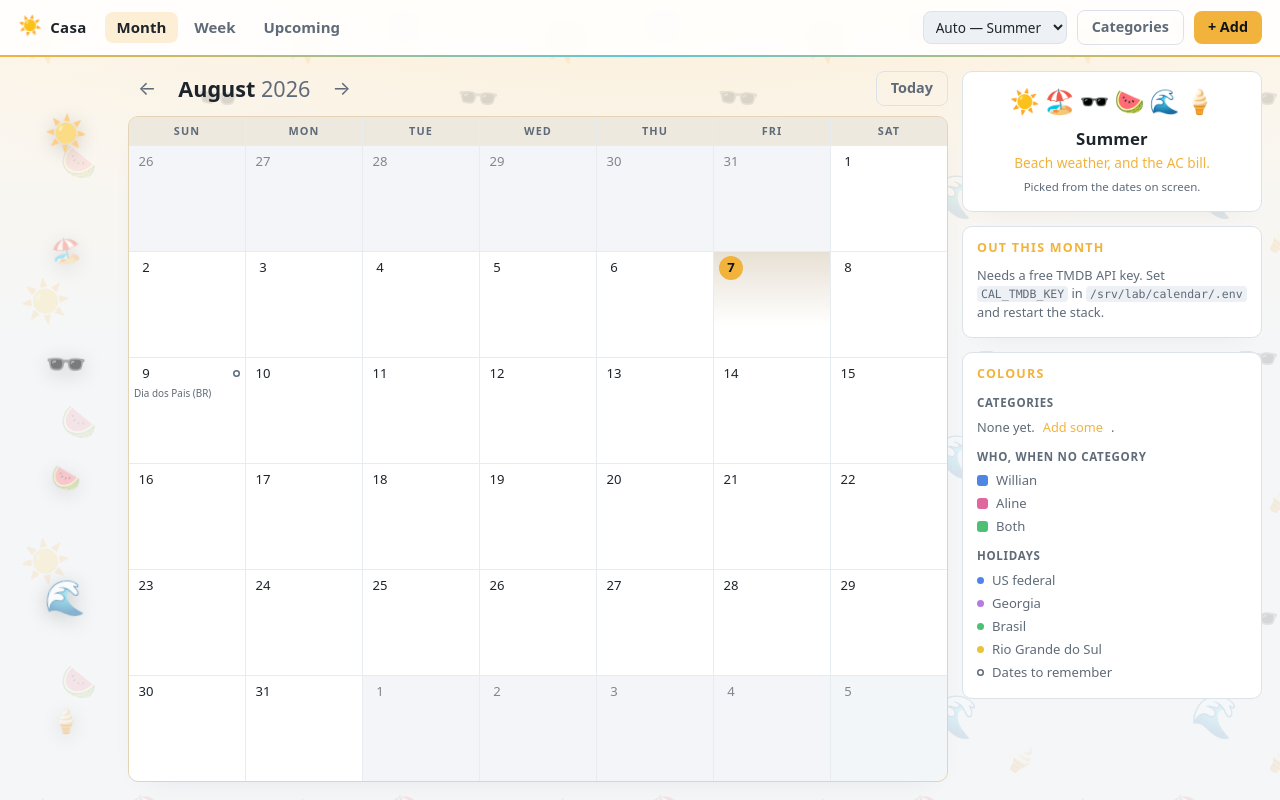
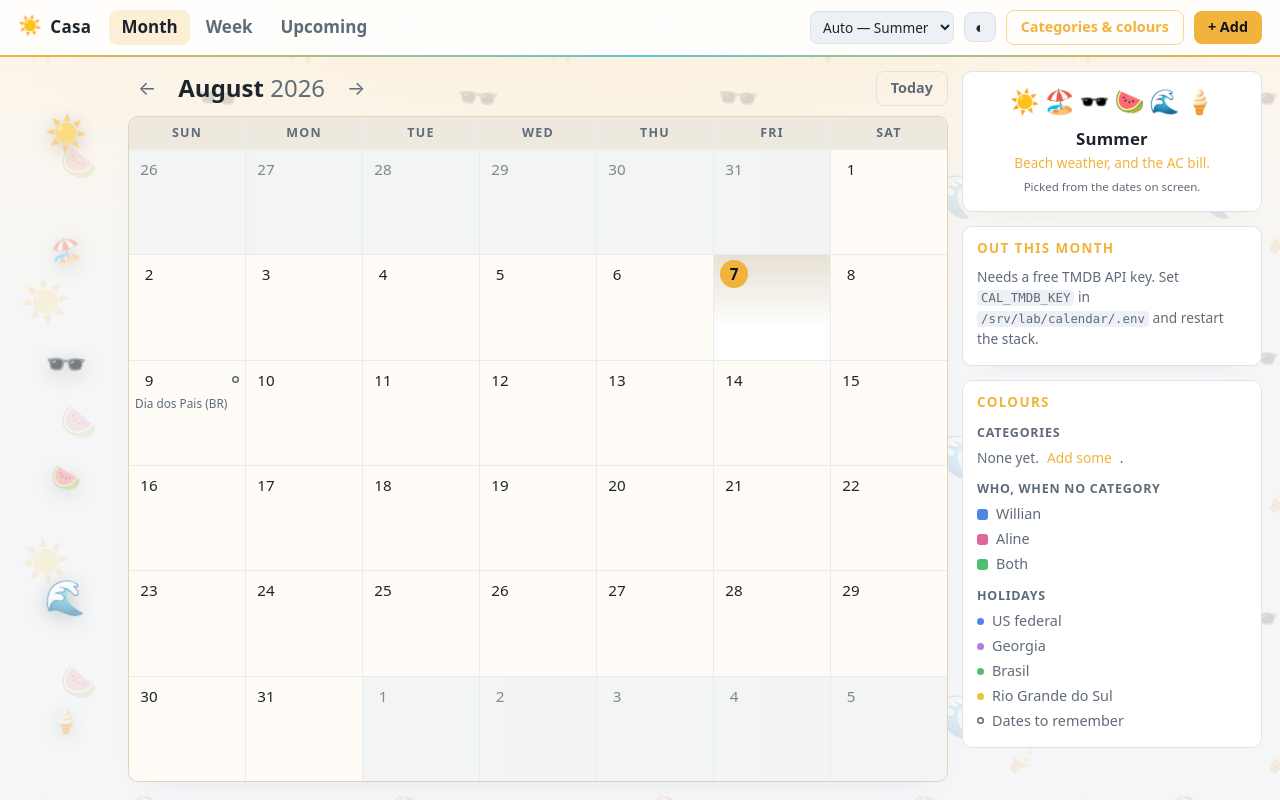
Before and after one commit to willianpripp/family-calendar, a FastAPI app: page /month in a window 1280 px wide. Run offline with FastAPI, Linux system fonts and the light colour scheme; some libraries are stand-ins or nearby versions.

Commit message:
dashboard: restructure into machine / apps / plumbing; calendar: lighter, bigger, switchable
Dashboard, all of it Willian's read of the page:

- KPIs on top and small, then System, then the things people open, then the
  plumbing, then links. Apps are split Home vs Trading and work, and backups
  now sit with infrastructure.
- System is THREE columns, not six. At six each card was narrower than its
  own text and the CPU model overlapped the percentage.
- 'of 7.8, I don't know what that is' and '58.8 of 63.1 of what': every
  figure is labelled and every disk says which one it is. The 256 GB question
  is answered by a Proxmox widget reading the HOST, because Glances runs
  inside the guest and cannot see the hypervisor's pool. The VM holds 95 GB
  of the NVMe (32 system + 63 data); 137 GB of the thin pool is still free.
- The photo is a photo again. The first pass dimmed it into mud to keep text
  readable; the right fix was to make the cards opaque and let the picture be
  seen between them.

The Proxmox widget reads through homepage@pve, a dedicated user holding
PVEAuditor and nothing else. Its token lives in the stack's .env (mode 600,
gitignored) and reaches the public config via {{HOMEPAGE_VAR_PVE_TOKEN}}.

Calendar: base type up from 15px to 17px with the small text raised again on
top, a lighter dark palette, a breath of the theme colour in the day cells,
and a light/dark/system toggle that persists — 'too dark' and 'keep it dark'
are both right for two people sharing one calendar, so it is a switch.
Categories are reachable from the event form now, not only from a header link
that was easy to miss.

```diff
--- a/app/static/style.css
+++ b/app/static/style.css
@@ -47,7 +47,7 @@
 :root[data-lighttheme="1"], .light-preview { color-scheme: light; }
 
 @media (prefers-color-scheme: light) {
-  :root {
+  :root:not([data-mode="dark"]) {
     --ground: #F4F6F8;
     --surface: #FFFFFF;
     --surface-2: #EDF1F5;
@@ -73,11 +73,11 @@ body {
     linear-gradient(180deg, var(--wash), var(--ground) 45%);
   background-attachment: fixed;
   color: var(--text);
-  font: 15px/1.45 system-ui, -apple-system, "Segoe UI", sans-serif;
+  font: 17px/1.45 system-ui, -apple-system, "Segoe UI", sans-serif;
   display: flex; flex-direction: column;
 }
 a { color: var(--accent); text-decoration: none; }
-h1 { font-size: 1.35rem; margin: 0; text-wrap: balance; }
+h1 { font-size: 1.5rem; margin: 0; text-wrap: balance; }
 
 /* --- the dressing ----------------------------------------------------------
  *
@@ -169,6 +169,10 @@ body::before {
 .add { background: var(--accent); color: #10151b; }
 .add:hover { filter: brightness(1.08); }
 .ghost { color: var(--muted); border: 1px solid var(--line); }
+.tools .ghost {
+  color: var(--accent);
+  border-color: color-mix(in oklab, var(--accent) 55%, transparent);
+}
 .ghost:hover { color: var(--text); background: var(--surface-2); }
 
 /* On a desktop the app owns the viewport: the page itself never scrolls, and
@@ -228,12 +232,13 @@ main { min-width: 0; display: flex; flex-direction: column; min-height: 0; }
   grid-row: 1;
   background: color-mix(in oklab, var(--accent) 14%, var(--surface-2));
   color: var(--muted);
-  font-size: .68rem; letter-spacing: .1em; text-transform: uppercase;
-  text-align: center; padding: 6px 0; font-weight: 600;
+  font-size: .78rem; letter-spacing: .1em; text-transform: uppercase;
+  text-align: center; padding: 7px 0; font-weight: 600;
 }
 .grid.month > .dow:first-of-type ~ .day { }
 .day {
-  background: var(--surface); min-width: 0; padding: 4px 5px 6px;
+  background: color-mix(in oklab, var(--accent) 4%, var(--surface));
+  min-width: 0; padding: 5px 6px 7px;
   display: flex; flex-direction: column; gap: 2px; overflow: hidden;
   transition: background .15s ease;
 }
@@ -242,13 +247,13 @@ main { min-width: 0; display: flex; flex-direction: column; min-height: 0; }
 .dayhead { display: flex; align-items: center; justify-content: space-between; gap: 4px; }
 .daynum {
   display: inline-flex; align-items: center; justify-content: center;
-  min-width: 24px; height: 24px; border-radius: 12px;
-  font-size: .82rem; color: var(--text); font-variant-numeric: tabular-nums;
+  min-width: 28px; height: 28px; border-radius: 14px;
+  font-size: .95rem; color: var(--text); font-variant-numeric: tabular-nums;
 }
 .daynum:hover { background: var(--surface-2); }
 .day.today .daynum { background: var(--accent); color: #10151b; font-weight: 700; }
 .holname {
-  font-size: .62rem; color: var(--muted); line-height: 1.2;
+  font-size: .74rem; color: var(--muted); line-height: 1.25;
   overflow: hidden; text-overflow: ellipsis; white-space: nowrap;
 }
 
@@ -357,9 +362,9 @@ main { min-width: 0; display: flex; flex-direction: column; min-height: 0; }
   border-radius: var(--radius); padding: 12px 14px;
   box-shadow: 0 10px 30px -20px var(--shadow);
 }
-.panel-h { font-size: .78rem; letter-spacing: .1em; text-transform: uppercase; color: var(--accent); margin: 0 0 8px; }
-.panel-sub { font-size: .72rem; letter-spacing: .06em; text-transform: uppercase; color: var(--muted); margin: 12px 0 6px; }
-.panel-note { font-size: .8rem; color: var(--muted); margin: 4px 0; }
+.panel-h { font-size: .84rem; letter-spacing: .1em; text-transform: uppercase; color: var(--accent); margin: 0 0 8px; }
+.panel-sub { font-size: .78rem; letter-spacing: .06em; text-transform: uppercase; color: var(--muted); margin: 12px 0 6px; }
+.panel-note { font-size: .86rem; color: var(--muted); margin: 4px 0; }
 .panel-note code { font-family: var(--mono); font-size: .9em; background: var(--surface-2); border-radius: 4px; padding: 1px 4px; }
 
 .releases { list-style: none; margin: 0; padding: 0; }
@@ -371,10 +376,10 @@ main { min-width: 0; display: flex; flex-direction: column; min-height: 0; }
   background: var(--surface-2); border-radius: 4px; flex: none;
 }
 .rel-txt { min-width: 0; display: flex; flex-direction: column; }
-.rel-title { font-size: .82rem; font-weight: 600; overflow: hidden; text-overflow: ellipsis; white-space: nowrap; }
-.rel-meta { font-size: .72rem; color: var(--muted); font-variant-numeric: tabular-nums; }
+.rel-title { font-size: .88rem; font-weight: 600; overflow: hidden; text-overflow: ellipsis; white-space: nowrap; }
+.rel-meta { font-size: .8rem; color: var(--muted); font-variant-numeric: tabular-nums; }
 
-.legend-list { list-style: none; margin: 0; padding: 0; font-size: .82rem; }
+.legend-list { list-style: none; margin: 0; padding: 0; font-size: .9rem; }
 .legend-list li { display: flex; align-items: center; gap: 8px; margin: 4px 0; color: var(--muted); }
 .swatch { width: 11px; height: 11px; border-radius: 3px; flex: none; display: inline-block; }
 
@@ -426,3 +431,56 @@ button.danger { color: #E5484D; border-color: #E5484D; background: none; }
 .catrow .count { font-size: .78rem; color: var(--muted); min-width: 76px; }
 .swatches { display: flex; flex-wrap: wrap; gap: 7px; }
 .bigswatch { width: 30px; height: 30px; border-radius: 7px; display: inline-block; }
+
+/* A category can be made from where you notice you need one, which is while
+   filling in an event, not from a settings page you have to already know
+   about. */
+.sublink { font-size: .8rem; color: var(--accent); margin-top: 2px; }
+
+/* --- light / dark, chosen rather than inherited -----------------------------
+ *
+ * The OS preference is still the default; these two blocks exist so the choice
+ * can be overridden per person. Willian reads this on a dark-mode PC and found
+ * the dark palette heavy, and "make it lighter" and "keep it dark" are both
+ * legitimate answers for two people sharing one calendar — so it is a switch,
+ * not a decision I get to make for them. The value is stored in localStorage
+ * and applied before first paint (see base.html), so there is no flash of the
+ * wrong theme.
+ */
+:root[data-mode="light"] {
+    --ground: #F4F6F8;
+    --surface: #FFFFFF;
+    --surface-2: #EDF1F5;
+    --text: #1D242C;
+    --muted: #5F6B78;
+    --line: #DCE2E9;
+    --line-soft: #E7ECF1;
+    --shadow: rgba(20, 30, 45, .10);
+    --today: rgba(232, 163, 61, .16);
+    --pad-fade: .5;
+    --wash: color-mix(in oklab, var(--accent) 12%, #FFFFFF);
+  color-scheme: light;
+}
+:root[data-mode="light"] body::before { opacity: .13; }
+
+:root[data-mode="dark"] {
+    --ground: #1D242E;
+    --surface: #252E3A;
+    --surface-2: #2E3947;
+    --text: #EEF2F7;
+    --muted: #A6B3C1;
+    --line: #3A4655;
+    --line-soft: #313C49;
+    --shadow: rgba(0, 0, 0, .35);
+    --today: rgba(232, 163, 61, .10);
+    --pad-fade: .38;
+    --wash: var(--theme-tint);
+  color-scheme: dark;
+}
+
+.modetoggle {
+  font: inherit; font-size: 1rem; line-height: 1; cursor: pointer;
+  background: var(--surface-2); color: var(--text);
+  border: 1px solid var(--line); border-radius: 8px; padding: 6px 10px;
+}
+.modetoggle:hover { border-color: var(--accent); }
--- a/app/templates/base.html
+++ b/app/templates/base.html
@@ -19,6 +19,13 @@
     --motif-pattern: url("{{ theme.pattern }}");
   }
 </style>
+<script>
+  (function () {
+    var m = null;
+    try { m = localStorage.getItem('calmode'); } catch (e) {}
+    if (m === 'light' || m === 'dark') { document.documentElement.dataset.mode = m; }
+  })();
+</script>
 <script src="/static/htmx.min.js?v={{ asset_v }}" defer></script>
 </head>
 <body hx-boost="true">
@@ -48,7 +55,8 @@
         {% endfor %}
       </select>
     </form>
-    <a class="ghost" href="/categories?back={{ here }}">Categories</a>
+    <button type="button" class="modetoggle" id="modetoggle" title="Light or dark" aria-label="Light or dark">◐</button>
+    <a class="ghost" href="/categories?back={{ here }}">Categories &amp; colours</a>
     <a class="add" href="/events/new?back={{ here }}">+ Add</a>
   </div>
 </header>
@@ -71,5 +79,30 @@
   </aside>
   {% endblock %}
 </div>
+
+<script>
+  // Cycles system → light → dark → system. "System" has to stay reachable:
+  // once someone pins a mode, the calendar would otherwise ignore their
+  // machine switching to night mode forever.
+  (function () {
+    var btn = document.getElementById('modetoggle');
+    if (!btn) { return; }
+    var order = ['', 'light', 'dark'];
+    function label() {
+      var m = document.documentElement.dataset.mode || '';
+      btn.textContent = m === 'light' ? '☀' : (m === 'dark' ? '☾' : '◐');
+      btn.title = 'Theme: ' + (m || 'follow the system') + ' — click to change';
+    }
+    btn.addEventListener('click', function () {
+      var cur = document.documentElement.dataset.mode || '';
+      var next = order[(order.indexOf(cur) + 1) % order.length];
+      if (next) { document.documentElement.dataset.mode = next; }
+      else { delete document.documentElement.dataset.mode; }
+      try { next ? localStorage.setItem('calmode', next) : localStorage.removeItem('calmode'); } catch (e) {}
+      label();
+    });
+    label();
+  })();
+</script>
 </body>
 </html>
--- a/app/templates/event_form.html
+++ b/app/templates/event_form.html
@@ -52,6 +52,7 @@
         <option value="{{ c.id }}" {% if ev and ev.get('category_id') == c.id %}selected{% endif %}>{{ c.name }}</option>
         {% endfor %}
       </select>
+      <a class="sublink" href="/categories?back={{ back | urlencode }}">Add a category, or change its colour →</a>
     </label>
   </div>
 
```
Also changed, not shown: other parts of app/static/style.css (+16 -16 lines).
